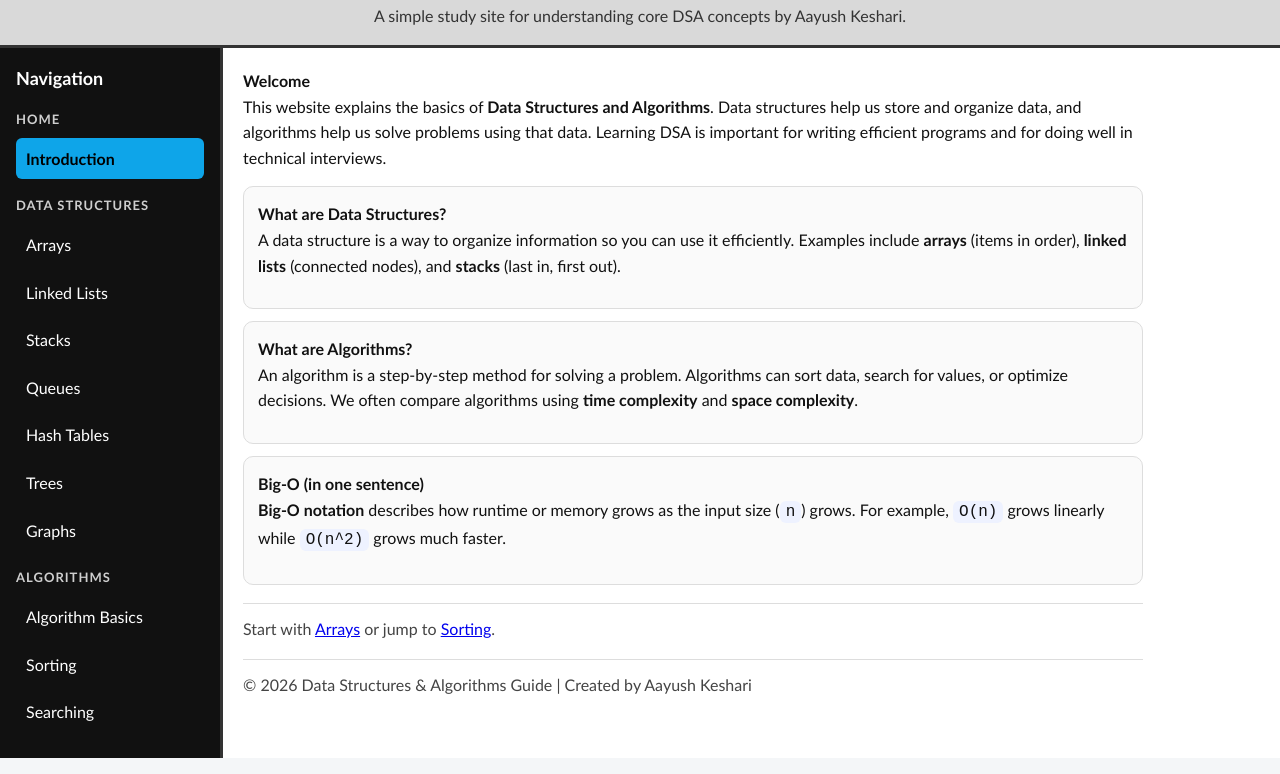
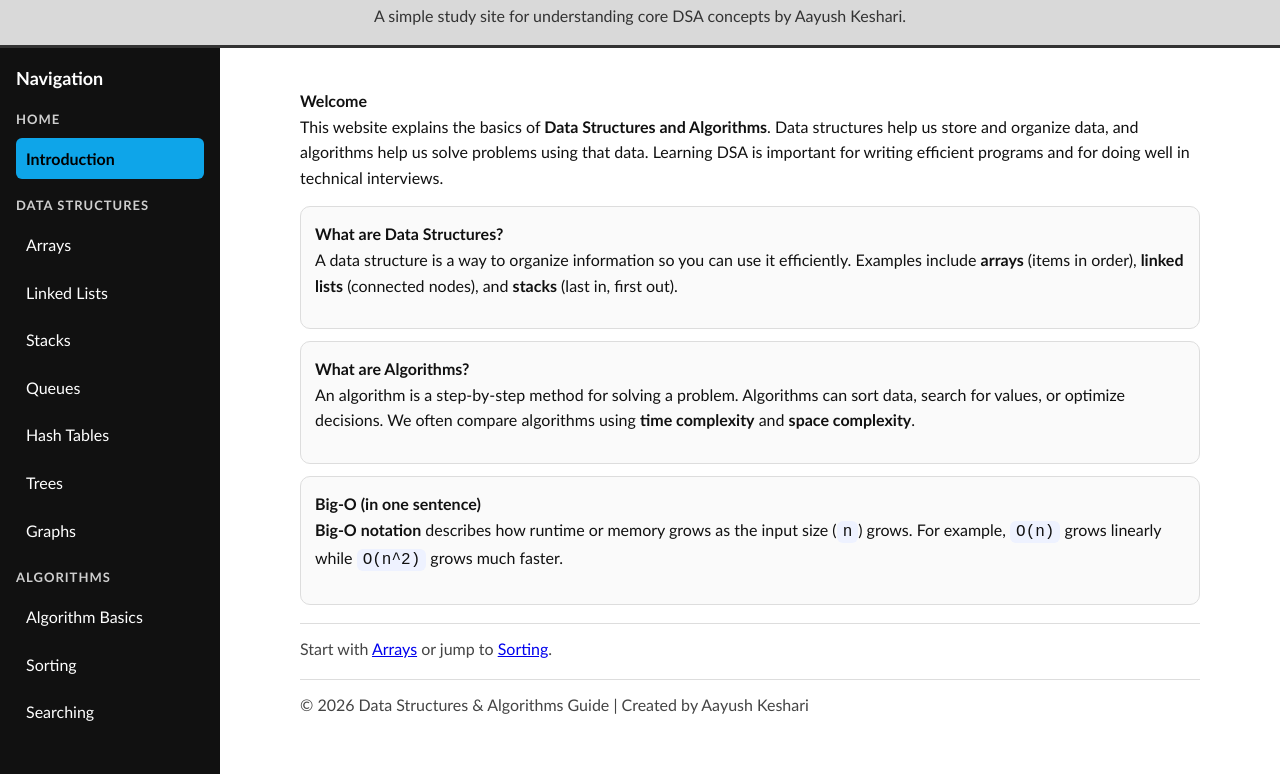
Before and after one commit to aayushkeshari/DSA-Website, a plain HTML site: page index.html in a window 1280 px wide. Shown: the part 60-834 px from the top of the page. Drawn offline with Linux system fonts and the light colour scheme.

Commit message:
Updated alignment

```diff
--- a/styles.css
+++ b/styles.css
@@ -68,10 +68,16 @@ nav a.active {
   font-weight: bold;
 }
 
+body {
+  background-color: white;
+}
+
 main {
-  background: #fff;
-  padding: 20px;
-  border-left: 3px solid #333;
+  background: white;
+  max-width: 900px;
+  margin: 30px auto;
+  padding: 10px;
+  border-radius: 12px;
 }
 
 .container {
```
Also changed, not shown: 1 other file.
